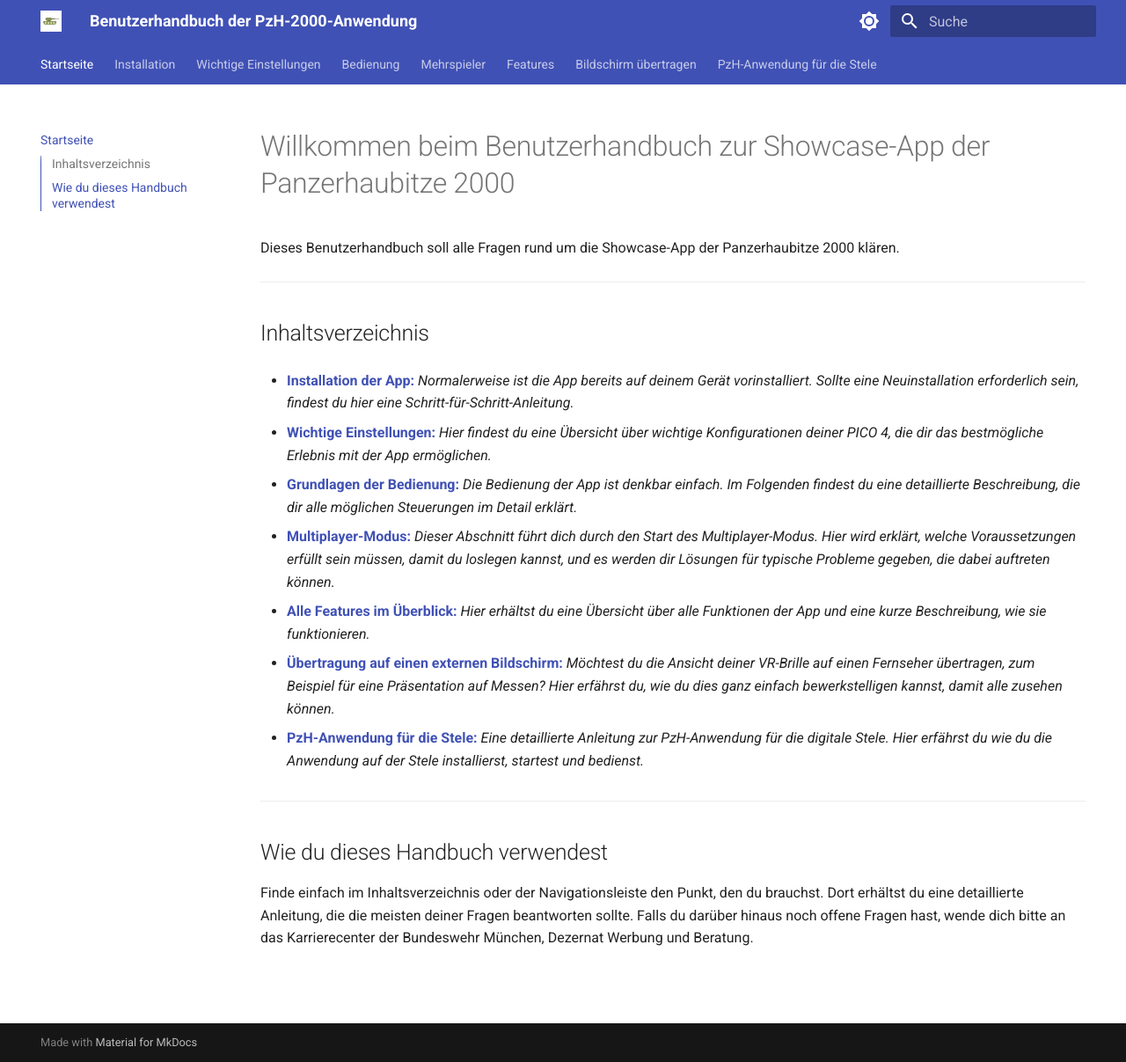
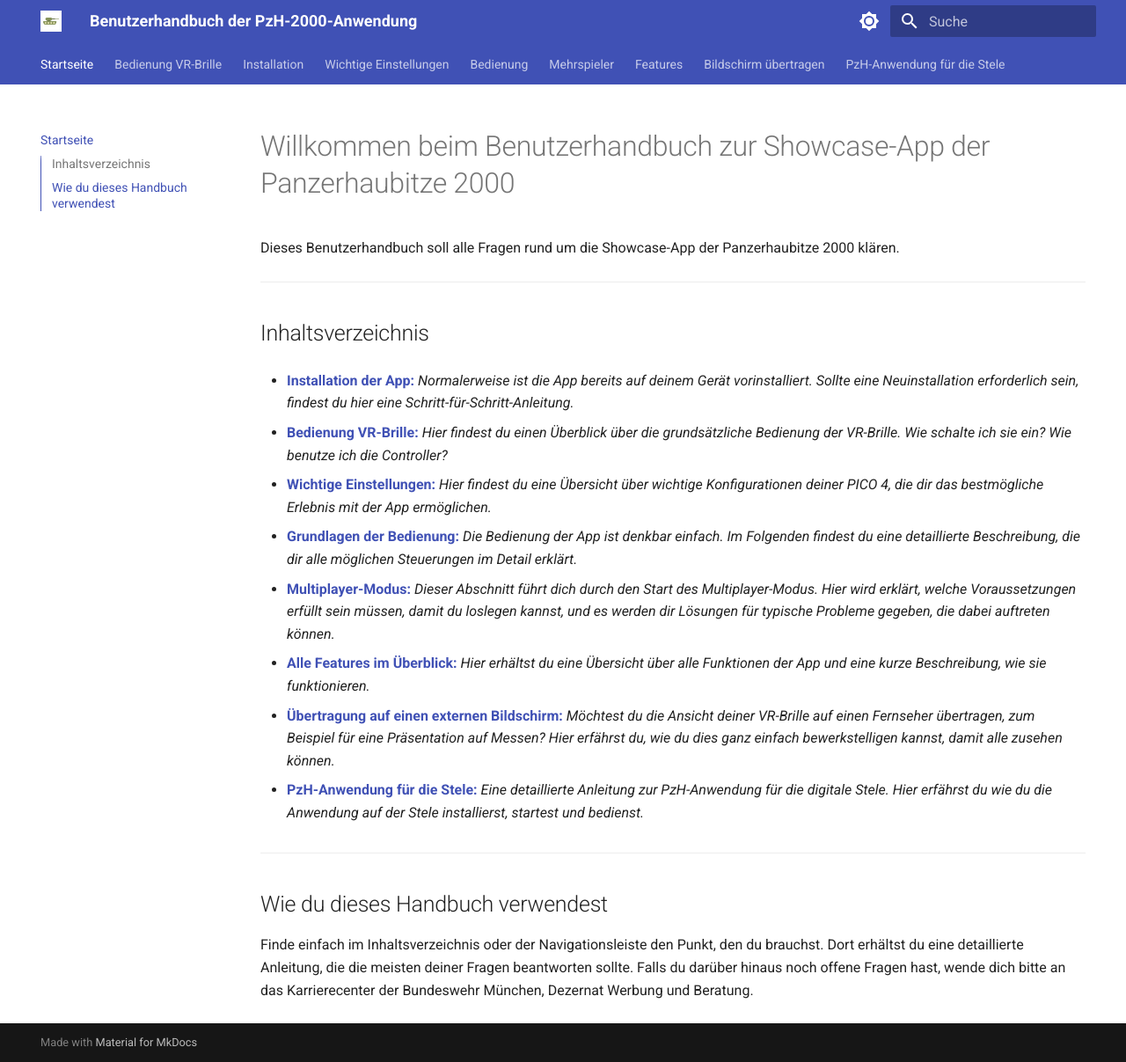
Before and after one commit to bazi24/Dokumentation-PzH2000, an MkDocs documentation site: the page built from docs/index.md, in a window 1280 px wide and 1207 px high. Shown: the whole window at 88% size. Built offline with MkDocs 1.6.1 and Material for MkDocs 9.7.7, drawn with Linux system fonts in a browser that asks for light colours.

Commit message:
Grundsätzliche Bedienung VR Brille ergänzt

```diff
--- a/docs/index.md
+++ b/docs/index.md
@@ -7,6 +7,8 @@
 ## Inhaltsverzeichnis
 
 * **[Installation der App:](./anleitungen/installation.md)** *Normalerweise ist die App bereits auf deinem Gerät vorinstalliert. Sollte eine Neuinstallation erforderlich sein, findest du hier eine Schritt-für-Schritt-Anleitung.*
+
+* **[Bedienung VR-Brille:](./anleitungen/vrbedienung.md)** *Hier findest du einen Überblick über die grundsätzliche Bedienung der VR-Brille. Wie schalte ich sie ein? Wie benutze ich die Controller?*
 
 * **[Wichtige Einstellungen:](./anleitungen/konfiguration.md)** *Hier findest du eine Übersicht über wichtige Konfigurationen deiner PICO 4, die dir das bestmögliche Erlebnis mit der App ermöglichen.*
 
--- a/mkdocs.yml
+++ b/mkdocs.yml
@@ -41,6 +41,7 @@
 
 nav:
   - Startseite: index.md
+  - Bedienung VR-Brille: 'anleitungen/vrbedienung.md'
   - Installation: 'anleitungen/installation.md'
   - Wichtige Einstellungen: 'anleitungen/konfiguration.md'
   - Bedienung: 'anleitungen/steuerung.md'
```
Also changed, not shown: docs/anleitungen/vrbedienung.md (added, +29 -0 lines), docs/assets/images/menu-bedienen.jpeg (added), 1 other file.
